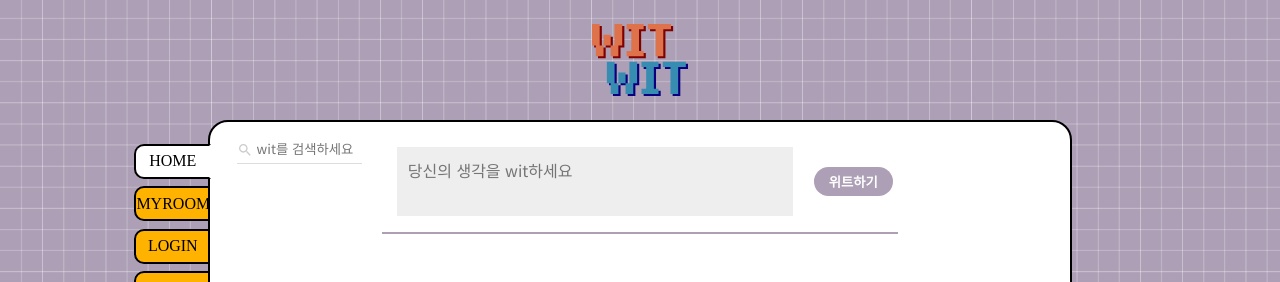
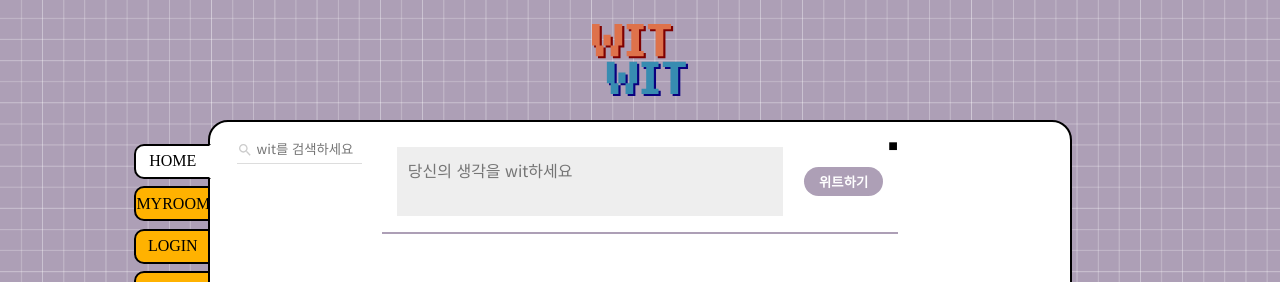
Before and after one commit to soyeon-noh/WitWit, a React (Create React App) app in the folder react/: page / in a window 1280 px wide. Shown: the top 282 px of the page. Built offline with nearby package versions, Linux system fonts and the light colour scheme; no server answers; a web font is replaced by a local one.

Commit message:
임시버튼

```diff
--- a/react/src/comps/BoardBox.jsx
+++ b/react/src/comps/BoardBox.jsx
@@ -3,6 +3,7 @@ import "../css/BoardBox.css";
 
 import { Route, Routes } from "react-router-dom";
 import WitHome from "./wit/WitHome";
+import WitDetail from "./wit/WitDetaill";
 import MyRoom from "./room/MyRoom";
 import Login from "./Login";
 import Join from "./Join";
@@ -16,7 +17,9 @@ function BoardBox() {
     <section className="board_box">
       <section className="board">
         <Routes>
-          <Route path="" element={<WitHome />} />
+          <Route path="" element={<WitHome />}>
+            <Route path="/wit/:wit_id" element={<WitDetail />} />
+          </Route>
 
           <Route path=":user_id" element={<MyRoom />}>
             <Route path="" element={<FolderBox />} />
--- /dev/null
+++ b/react/src/comps/wit/WitDetaill.jsx
@@ -0,0 +1,7 @@
+import React from "react";
+
+function WitDetaill() {
+  return <div>위트 디테일화면</div>;
+}
+
+export default WitDetaill;
--- a/react/src/comps/wit/WitHome.jsx
+++ b/react/src/comps/wit/WitHome.jsx
@@ -1,20 +1,19 @@
 import React, { useCallback, useEffect } from "react";
-import {
-  useWitContext,
-} from "../../context/WitContextProvider";
+import { useWitContext } from "../../context/WitContextProvider";
 
 import "../../css/wit/WitHome.css";
 import WitSearch from "./WitSearch";
 import WitItem from "./WitItem";
 import WitWrite from "./WitWrite";
 import { WitFetch } from "../../functions/WitFetch";
+import { Outlet } from "react-router-dom";
 
 const WitHome = () => {
   const { setWitList, witList } = useWitContext();
 
   // wit list 불러오기
   const showWitList = useCallback(async () => {
-    const list = await WitFetch()
+    const list = await WitFetch();
     await setWitList(list);
   }, []);
   useEffect(showWitList, [showWitList]);
@@ -22,9 +21,10 @@ const WitHome = () => {
   return (
     <>
       <WitSearch setWitList={setWitList} />
-      <WitWrite showWitList={showWitList}/>
+      <WitWrite showWitList={showWitList} />
+      {/* <Outlet /> */}
       <div className="witStyle">
-      <WitItem showWitList={showWitList} witList={witList}/>
+        <WitItem showWitList={showWitList} witList={witList} />
       </div>
     </>
   );
--- a/react/src/comps/wit/WitItem.jsx
+++ b/react/src/comps/wit/WitItem.jsx
@@ -5,12 +5,17 @@ import { styled } from "@mui/system";
 import MoreVertIcon from "@mui/icons-material/MoreVert";
 import LinkIcon from "@mui/icons-material/Link";
 
+import { useWitContext } from "../../context/WitContextProvider";
 import { WitLikeFetch } from "../../functions/LikeFetch";
 import WitItemContain from "./WitItemContain";
 import { WitMarkFetch } from "../../functions/WitFetch";
+import { useNavigate } from "react-router-dom";
 
 const WitItem = ({ showWitList, witList }) => {
   const user_id = "@c_a_y";
+  const navigate = useNavigate();
+  const { wit, setWit } = useWitContext();
+  const [originalWit, setOriginalWit] = useState();
 
   // 햄버거 메뉴바 스타일 지정
   const MyHamburger = styled(MoreVertIcon)({
@@ -44,9 +49,22 @@ const WitItem = ({ showWitList, witList }) => {
   };
 
   //위마크
-  const witMark = async (wit) => {
+  const witMark = async (_wit) => {
+    const _witId = _wit.id;
+    // 위마크할 위트 내용 재정립
+    setWit({
+      ...wit,
+      text: _wit.text,
+      userId: _wit.userId,
+      userName: _wit.userName,
+    });
     window.alert("위마크하기");
-    await WitMarkFetch(wit);
+    await WitMarkFetch(wit, _witId);
+  };
+
+  // 위트 눌렀을 때 위트의 디테일 화면으로 들어가기
+  const intoWitDetail = (wit) => {
+    navigate(`/wit/${wit.id}`);
   };
 
   const propsList = {
@@ -66,8 +84,17 @@ const WitItem = ({ showWitList, witList }) => {
 
   return witList.map((wit) => {
     const createAt = wit.createdDate + " " + wit.createdTime;
+
+    if (wit.text === "" && wit.originalWit[0]) {
+      console.table("오리지널", wit.originalWit[0]);
+      console.table("왜이렇게 많이 출력되지?");
+      // const createdDate = wit.originalWit[0].createdDate;
+      // const createdTime = wit.originalWit[0].createdTime;
+      // createAt = createdDate + " " + createdTime;
+    }
+
     return (
-      <div className="wits">
+      <div className="wits" onClick={() => intoWitDetail(wit)}>
         {wit.text === "" && wit.originalWit ? (
           <>
             <span className="wemarkCheckingBox">
@@ -78,7 +105,7 @@ const WitItem = ({ showWitList, witList }) => {
             </span>
             <WitItemContain
               propsList={propsList}
-              wit={wit.originalWit}
+              wit={wit.originalWit[0]}
               createAt={createAt}
             ></WitItemContain>
           </>
--- a/react/src/comps/wit/WitWrite.jsx
+++ b/react/src/comps/wit/WitWrite.jsx
@@ -32,6 +32,7 @@ const WitWrite = ({ showWitList }) => {
       await WitFetch();
       await showWitList();
     }
+    console.table(wit);
   };
 
   // 글 입력시 overflow되면 textarea 부분 자동으로 높이 설정
@@ -57,6 +58,9 @@ const WitWrite = ({ showWitList }) => {
           placeholder="당신의 생각을 wit하세요"
         />
         <button onClick={witInsert}>위트하기</button>
+        <div className="etcBox">
+          <div className="insertImg">■</div>
+        </div>
       </div>
     </div>
   );
--- a/react/src/context/WitContextProvider.jsx
+++ b/react/src/context/WitContextProvider.jsx
@@ -1,10 +1,4 @@
-import React, {
-  createContext,
-  useCallback,
-  useContext,
-  useEffect,
-  useState,
-} from "react";
+import React, { createContext, useContext, useState } from "react";
 
 import moment from "moment";
 import "moment/locale/ko";
@@ -20,8 +14,10 @@ function WitContextProvider({ children }) {
   const [wit, setWit] = useState({
     id: "", // 위트 아이디
     text: "", // 위트 텍스트 (150자 제한)
-    createdDate: moment().format("YYYY-MM-DD"), // 위트 생성 날짜
-    createdTime: moment().format("HH:mm:ss"), // 위트 생성 시간
+    createdDate: "", // 위트 생성 날짜
+    createdTime: "", // 위트 생성 시간
+    // createdDate: moment().format("YYYY-MM-DD"), // 위트 생성 날짜
+    // createdTime: moment().format("HH:mm:ss"), // 위트 생성 시간
     userId: "@c_a_y", // 작성자 ID
     userName: "ay", // 작성자 이름
     profileUrl: "", // 작성자 프로필 이미지링크
--- a/react/src/css/wit/WitWrite.css
+++ b/react/src/css/wit/WitWrite.css
@@ -11,7 +11,7 @@ div.wit_input_box {
 div.wit_input_box textarea {
   background-color: #eee;
   outline: none;
-    border:none;
+  border: none;
   padding: 2%;
   width: 78%;
   min-height: 10px;
@@ -22,14 +22,12 @@ div.wit_input_box textarea {
   font-size: 1rem;
   overflow: hidden;
 
-    flex:1;
+  flex: 1;
 }
-
 
 div.wit_input_box button {
   border: none;
   background-color: #ad9fb6;
-    /* background-color: #de724b; */
   color: white;
   padding: 5px 15px;
   border-radius: 20px;
@@ -37,3 +35,11 @@ div.wit_input_box button {
   cursor: pointer;
   margin: auto 1%;
 }
+
+.etcBox {
+  display: block;
+  max-width: 100%;
+}
+.insertImg {
+  cursor: pointer;
+}
--- a/react/src/functions/WitFetch.jsx
+++ b/react/src/functions/WitFetch.jsx
@@ -53,8 +53,8 @@ export const WitInFolderFetch = async (id, folder_id, list) => {
 };
 
 //위마크하기
-export const WitMarkFetch = async (wit) => {
-  const wit_id = wit.id;
+export const WitMarkFetch = async (wit, _witId) => {
+  const wit_id = _witId;
   const fetch_option = {
     method: "POST",
     headers: {
```
Lines whose indentation alone changed are shown as unchanged.
